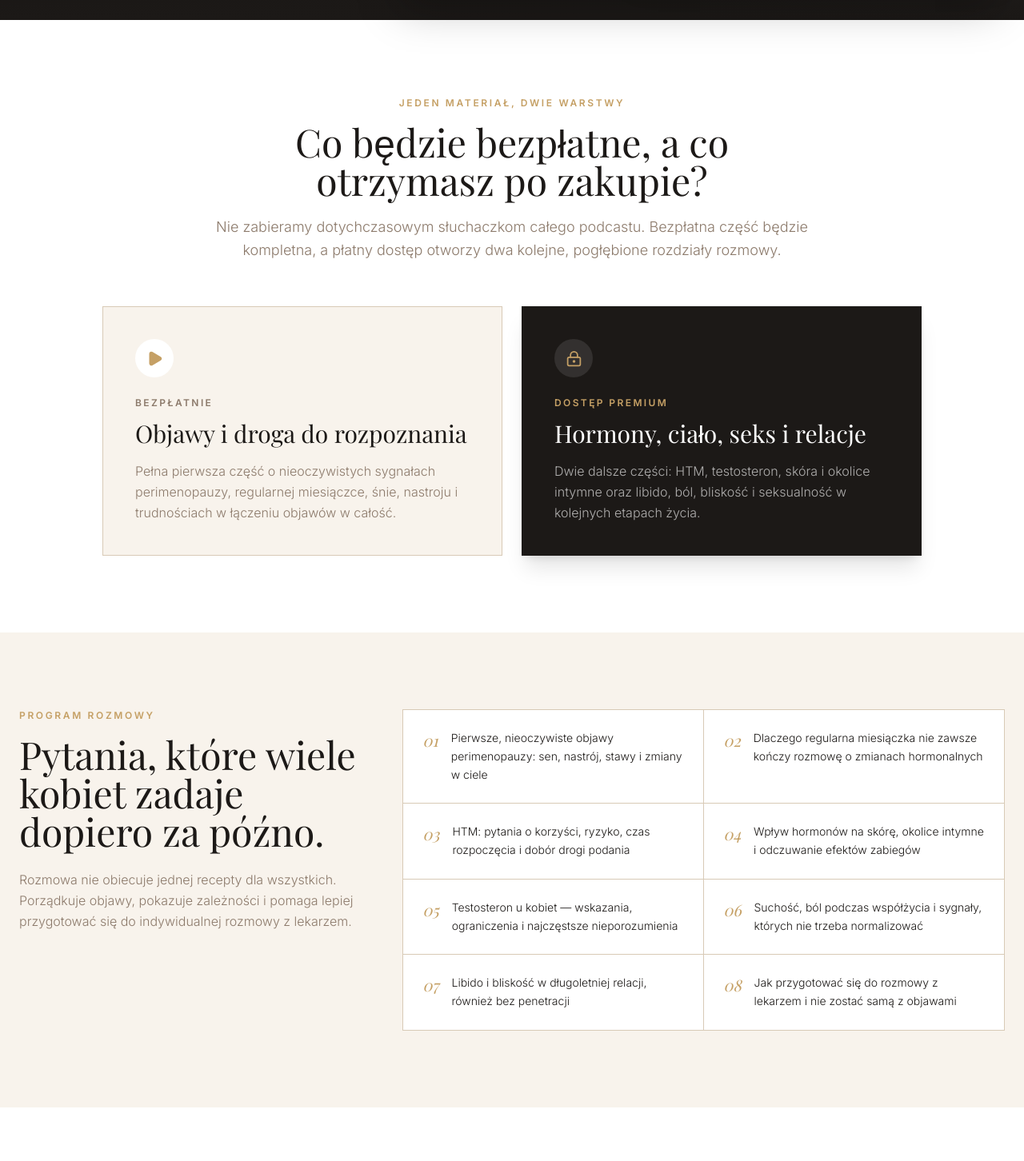
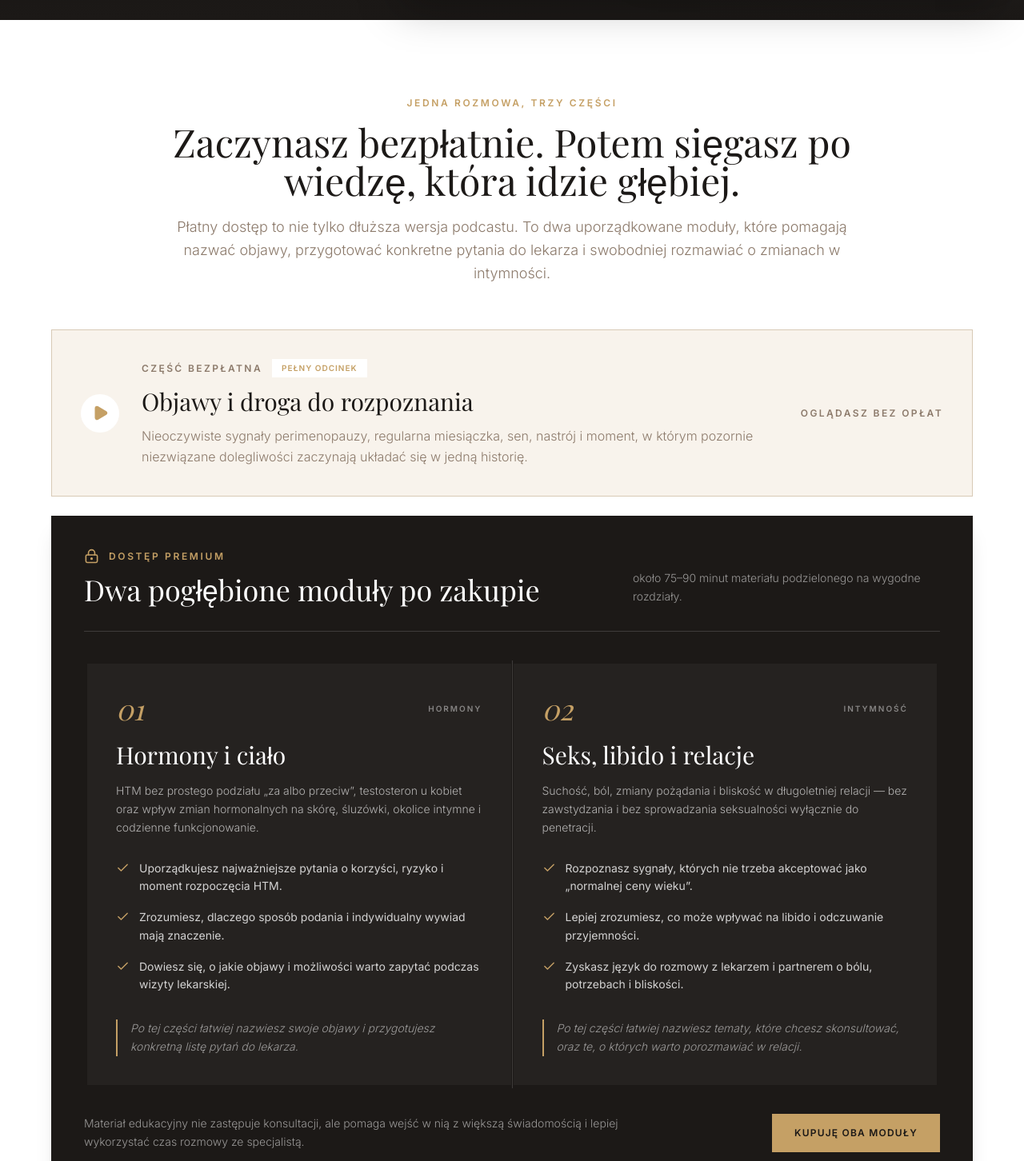
Before and after one commit to piter20005/estitalk2, a Next.js app: page /premiera in a window 1280 px wide. Shown: the part 778-2230 px from the top of the page at 80% size. Built offline with nearby package versions, Linux system fonts and the light colour scheme; grey boxes are pictures that could not be loaded.

Commit message:
Split premium episode into two benefit-led modules

```diff
--- a/components/SochaPresalePage.tsx
+++ b/components/SochaPresalePage.tsx
@@ -30,7 +30,7 @@ const FAQ = [
   {
     question: 'Co pozostanie dostępne bezpłatnie?',
     answer:
-      'Pierwsza, kompletna część rozmowy o objawach perimenopauzy i drodze do rozpoznania zostanie opublikowana bezpłatnie. Przedsprzedaż obejmuje dwie dalsze, zredagowane części.',
+      'Pierwsza, kompletna część rozmowy o objawach perimenopauzy i drodze do rozpoznania zostanie opublikowana bezpłatnie. Przedsprzedaż obejmuje dwa dalsze moduły: „Hormony i ciało” oraz „Seks, libido i relacje”.',
   },
   {
     question: 'Kiedy otrzymam dostęp?',
@@ -202,8 +202,8 @@ export default function SochaPresalePage({ status }: { status?: PresaleStatus })
                   <div className="my-7 border-y border-esti-beige py-6">
                     <ul className="space-y-3 text-sm">
                       {[
-                        'Dwie zredagowane części premium',
-                        'Hormony, ciało, libido i relacje',
+                        'Moduł 1: Hormony i ciało',
+                        'Moduł 2: Seks, libido i relacje',
                         'Materiał podzielony na wygodne rozdziały',
                         'Premiera dla kupujących bez reklam',
                       ].map((item) => (
@@ -257,37 +257,125 @@ export default function SochaPresalePage({ status }: { status?: PresaleStatus })
 
       <section id="co-otrzymasz" className="scroll-mt-24 bg-white py-24">
         <div className="container mx-auto px-6">
-          <div className="mx-auto mb-14 max-w-3xl text-center">
-            <p className="text-xs font-bold uppercase tracking-[0.22em] text-esti-gold">Jeden materiał, dwie warstwy</p>
-            <h2 className="mt-4 font-serif text-4xl md:text-5xl">Co będzie bezpłatne, a co otrzymasz po zakupie?</h2>
+          <div className="mx-auto mb-14 max-w-4xl text-center">
+            <p className="text-xs font-bold uppercase tracking-[0.22em] text-esti-gold">Jedna rozmowa, trzy części</p>
+            <h2 className="mt-4 font-serif text-4xl md:text-5xl">
+              Zaczynasz bezpłatnie. Potem sięgasz po wiedzę, która idzie głębiej.
+            </h2>
             <p className="mt-5 text-lg font-light leading-relaxed text-esti-taupe">
-              Nie zabieramy dotychczasowym słuchaczkom całego podcastu. Bezpłatna część będzie kompletna, a płatny
-              dostęp otworzy dwa kolejne, pogłębione rozdziały rozmowy.
+              Płatny dostęp to nie tylko dłuższa wersja podcastu. To dwa uporządkowane moduły, które pomagają nazwać
+              objawy, przygotować konkretne pytania do lekarza i swobodniej rozmawiać o zmianach w intymności.
             </p>
           </div>
 
-          <div className="mx-auto grid max-w-5xl gap-6 md:grid-cols-2">
-            <div className="border border-esti-beige bg-esti-light p-8 md:p-10">
-              <div className="mb-6 flex h-12 w-12 items-center justify-center rounded-full bg-white text-esti-gold">
+          <div className="mx-auto max-w-6xl">
+            <div className="grid items-center gap-7 border border-esti-beige bg-esti-light p-7 md:grid-cols-[auto_1fr_auto] md:p-9">
+              <div className="flex h-12 w-12 items-center justify-center rounded-full bg-white text-esti-gold">
                 <Play size={21} fill="currentColor" />
               </div>
-              <p className="text-xs font-bold uppercase tracking-[0.2em] text-esti-taupe">Bezpłatnie</p>
-              <h3 className="mt-3 font-serif text-3xl">Objawy i droga do rozpoznania</h3>
-              <p className="mt-4 font-light leading-relaxed text-esti-taupe">
-                Pełna pierwsza część o nieoczywistych sygnałach perimenopauzy, regularnej miesiączce, śnie, nastroju
-                i trudnościach w łączeniu objawów w całość.
-              </p>
+              <div>
+                <div className="flex flex-wrap items-center gap-3">
+                  <p className="text-xs font-bold uppercase tracking-[0.2em] text-esti-taupe">Część bezpłatna</p>
+                  <span className="bg-white px-3 py-1 text-[10px] font-bold uppercase tracking-widest text-esti-gold">
+                    Pełny odcinek
+                  </span>
+                </div>
+                <h3 className="mt-3 font-serif text-3xl">Objawy i droga do rozpoznania</h3>
+                <p className="mt-3 max-w-3xl font-light leading-relaxed text-esti-taupe">
+                  Nieoczywiste sygnały perimenopauzy, regularna miesiączka, sen, nastrój i moment, w którym pozornie
+                  niezwiązane dolegliwości zaczynają układać się w jedną historię.
+                </p>
+              </div>
+              <span className="text-xs font-bold uppercase tracking-[0.2em] text-esti-taupe">Oglądasz bez opłat</span>
             </div>
-            <div className="border border-esti-dark bg-esti-dark p-8 text-white shadow-xl md:p-10">
-              <div className="mb-6 flex h-12 w-12 items-center justify-center rounded-full bg-white/10 text-esti-gold">
-                <LockKeyhole size={21} />
+
+            <div className="mt-6 border border-esti-dark bg-esti-dark p-7 text-white shadow-xl md:p-10">
+              <div className="mb-9 flex flex-col gap-4 border-b border-white/15 pb-8 sm:flex-row sm:items-end sm:justify-between">
+                <div>
+                  <div className="flex items-center gap-3">
+                    <LockKeyhole size={19} className="text-esti-gold" />
+                    <p className="text-xs font-bold uppercase tracking-[0.22em] text-esti-gold">Dostęp premium</p>
+                  </div>
+                  <h3 className="mt-3 font-serif text-3xl md:text-4xl">Dwa pogłębione moduły po zakupie</h3>
+                </div>
+                <p className="max-w-sm text-sm font-light leading-relaxed text-white/55">
+                  {SOCHA_PRESALE.premiumDuration} materiału podzielonego na wygodne rozdziały.
+                </p>
               </div>
-              <p className="text-xs font-bold uppercase tracking-[0.2em] text-esti-gold">Dostęp premium</p>
-              <h3 className="mt-3 font-serif text-3xl">Hormony, ciało, seks i relacje</h3>
-              <p className="mt-4 font-light leading-relaxed text-white/65">
-                Dwie dalsze części: HTM, testosteron, skóra i okolice intymne oraz libido, ból, bliskość i seksualność
-                w kolejnych etapach życia.
-              </p>
+
+              <div className="grid gap-px overflow-hidden bg-white/15 lg:grid-cols-2">
+                <article className="bg-esti-dark p-1 pr-0 lg:pr-px">
+                  <div className="h-full bg-white/[0.04] p-7 md:p-9">
+                    <div className="flex items-center justify-between gap-4">
+                      <span className="font-serif text-4xl italic text-esti-gold">01</span>
+                      <span className="text-[10px] font-bold uppercase tracking-[0.2em] text-white/45">Hormony</span>
+                    </div>
+                    <h4 className="mt-5 font-serif text-3xl">Hormony i ciało</h4>
+                    <p className="mt-4 text-sm font-light leading-relaxed text-white/65">
+                      HTM bez prostego podziału „za albo przeciw”, testosteron u kobiet oraz wpływ zmian hormonalnych
+                      na skórę, śluzówki, okolice intymne i codzienne funkcjonowanie.
+                    </p>
+                    <ul className="mt-7 space-y-4 text-sm leading-relaxed text-white/80">
+                      {[
+                        'Uporządkujesz najważniejsze pytania o korzyści, ryzyko i moment rozpoczęcia HTM.',
+                        'Zrozumiesz, dlaczego sposób podania i indywidualny wywiad mają znaczenie.',
+                        'Dowiesz się, o jakie objawy i możliwości warto zapytać podczas wizyty lekarskiej.',
+                      ].map((benefit) => (
+                        <li key={benefit} className="flex items-start gap-3">
+                          <Check size={17} className="mt-0.5 shrink-0 text-esti-gold" />
+                          <span>{benefit}</span>
+                        </li>
+                      ))}
+                    </ul>
+                    <div className="mt-8 border-l-2 border-esti-gold pl-4 text-sm font-light italic leading-relaxed text-white/55">
+                      Po tej części łatwiej nazwiesz swoje objawy i przygotujesz konkretną listę pytań do lekarza.
+                    </div>
+                  </div>
+                </article>
+
+                <article className="bg-esti-dark p-1 pl-0 lg:pl-px">
+                  <div className="h-full bg-white/[0.04] p-7 md:p-9">
+                    <div className="flex items-center justify-between gap-4">
+                      <span className="font-serif text-4xl italic text-esti-gold">02</span>
+                      <span className="text-[10px] font-bold uppercase tracking-[0.2em] text-white/45">Intymność</span>
+                    </div>
+                    <h4 className="mt-5 font-serif text-3xl">Seks, libido i relacje</h4>
+                    <p className="mt-4 text-sm font-light leading-relaxed text-white/65">
+                      Suchość, ból, zmiany pożądania i bliskość w długoletniej relacji — bez zawstydzania i bez
+                      sprowadzania seksualności wyłącznie do penetracji.
+                    </p>
+                    <ul className="mt-7 space-y-4 text-sm leading-relaxed text-white/80">
+                      {[
+                        'Rozpoznasz sygnały, których nie trzeba akceptować jako „normalnej ceny wieku”.',
+                        'Lepiej zrozumiesz, co może wpływać na libido i odczuwanie przyjemności.',
+                        'Zyskasz język do rozmowy z lekarzem i partnerem o bólu, potrzebach i bliskości.',
+                      ].map((benefit) => (
+                        <li key={benefit} className="flex items-start gap-3">
+                          <Check size={17} className="mt-0.5 shrink-0 text-esti-gold" />
+                          <span>{benefit}</span>
+                        </li>
+                      ))}
+                    </ul>
+                    <div className="mt-8 border-l-2 border-esti-gold pl-4 text-sm font-light italic leading-relaxed text-white/55">
+                      Po tej części łatwiej nazwiesz tematy, które chcesz skonsultować, oraz te, o których warto
+                      porozmawiać w relacji.
+                    </div>
+                  </div>
+                </article>
+              </div>
+
+              <div className="mt-8 flex flex-col gap-5 sm:flex-row sm:items-center sm:justify-between">
+                <p className="max-w-2xl text-sm font-light leading-relaxed text-white/55">
+                  Materiał edukacyjny nie zastępuje konsultacji, ale pomaga wejść w nią z większą świadomością i
+                  lepiej wykorzystać czas rozmowy ze specjalistą.
+                </p>
+                <a
+                  href="#zamow"
+                  className="shrink-0 bg-esti-gold px-7 py-4 text-center text-xs font-bold uppercase tracking-widest text-esti-dark transition-colors hover:bg-white"
+                >
+                  Kupuję oba moduły
+                </a>
+              </div>
             </div>
           </div>
         </div>
```
